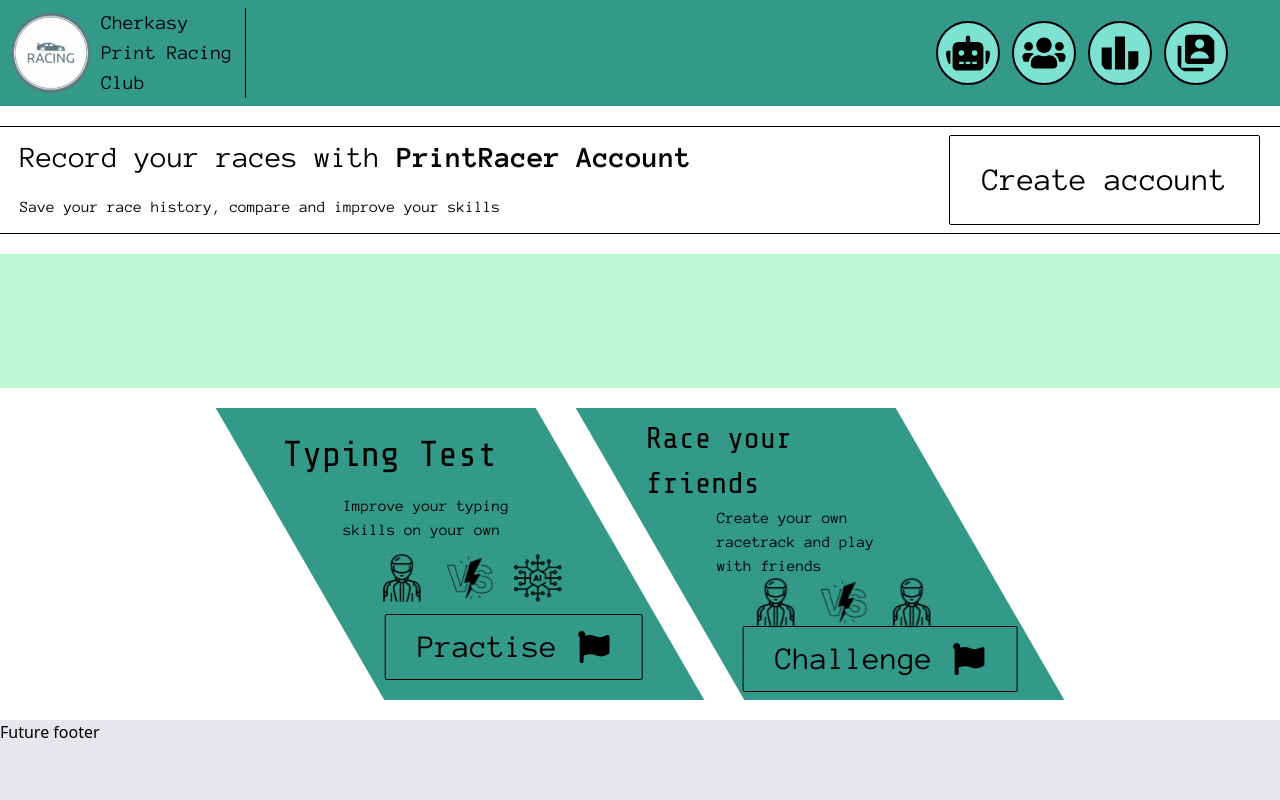
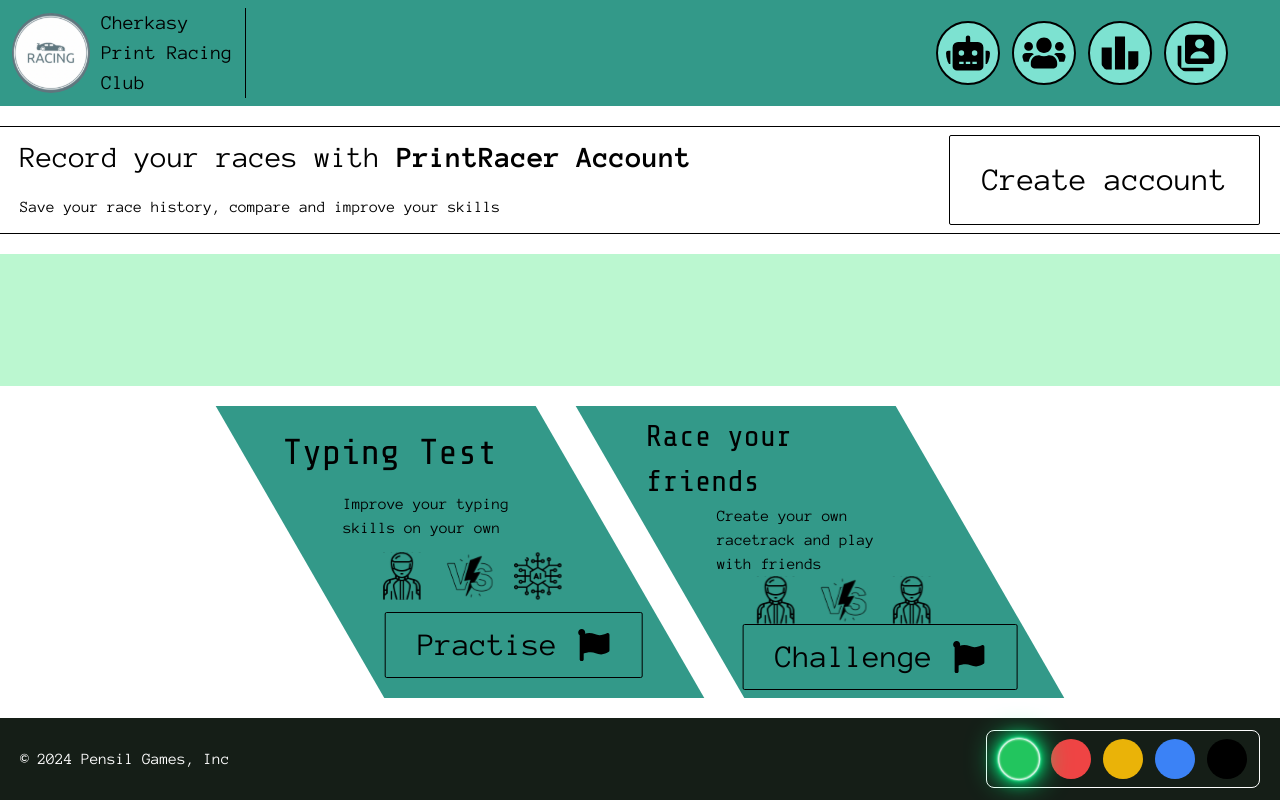
Before and after one commit to AlexTkCk/diploma_everlabs, a React (Create React App) app in the folder client/: page / in a window 1280 px wide. Built offline with nearby package versions, Linux system fonts and the light colour scheme.

Commit message:
v-4-Footer/1/Created footer, no logic

```diff
--- a/client/src/App.tsx
+++ b/client/src/App.tsx
@@ -7,6 +7,7 @@ import { FaRobot } from "react-icons/fa";
 import { FaUsers } from "react-icons/fa";
 import { MdLeaderboard } from "react-icons/md";
 import { BiSolidUserAccount } from "react-icons/bi";
+import ThemeButton from "./components/ThemeButton";
 
 
 
@@ -25,7 +26,16 @@ function App() {
                     </div>
                 </div>
                 <AnimRoutes/>
-                <div className={'h-20 bg-gray-200'}>Future footer</div>
+                <div className={'flex justify-between bg-[#151E17] px-5 py-3 items-center'}>
+                    <p className={'font-secondary text-paragraph-lg text-white'}>© 2024 Pensil Games, Inc</p>
+                    <div className={'rounded-lg border border-white px-3 py-2 flex gap-3'}>
+                        <ThemeButton bgColor={'green'} handler={() => {}} isActive={true}/>
+                        <ThemeButton bgColor={'red'} handler={() => {}} isActive={false}/>
+                        <ThemeButton bgColor={'yellow'} handler={() => {}} isActive={false}/>
+                        <ThemeButton bgColor={'blue'} handler={() => {}} isActive={false}/>
+                        <ThemeButton bgColor={'black'} handler={() => {}} isActive={false}/>
+                    </div>
+                </div>
             </div>
         </Router>
     );
```
